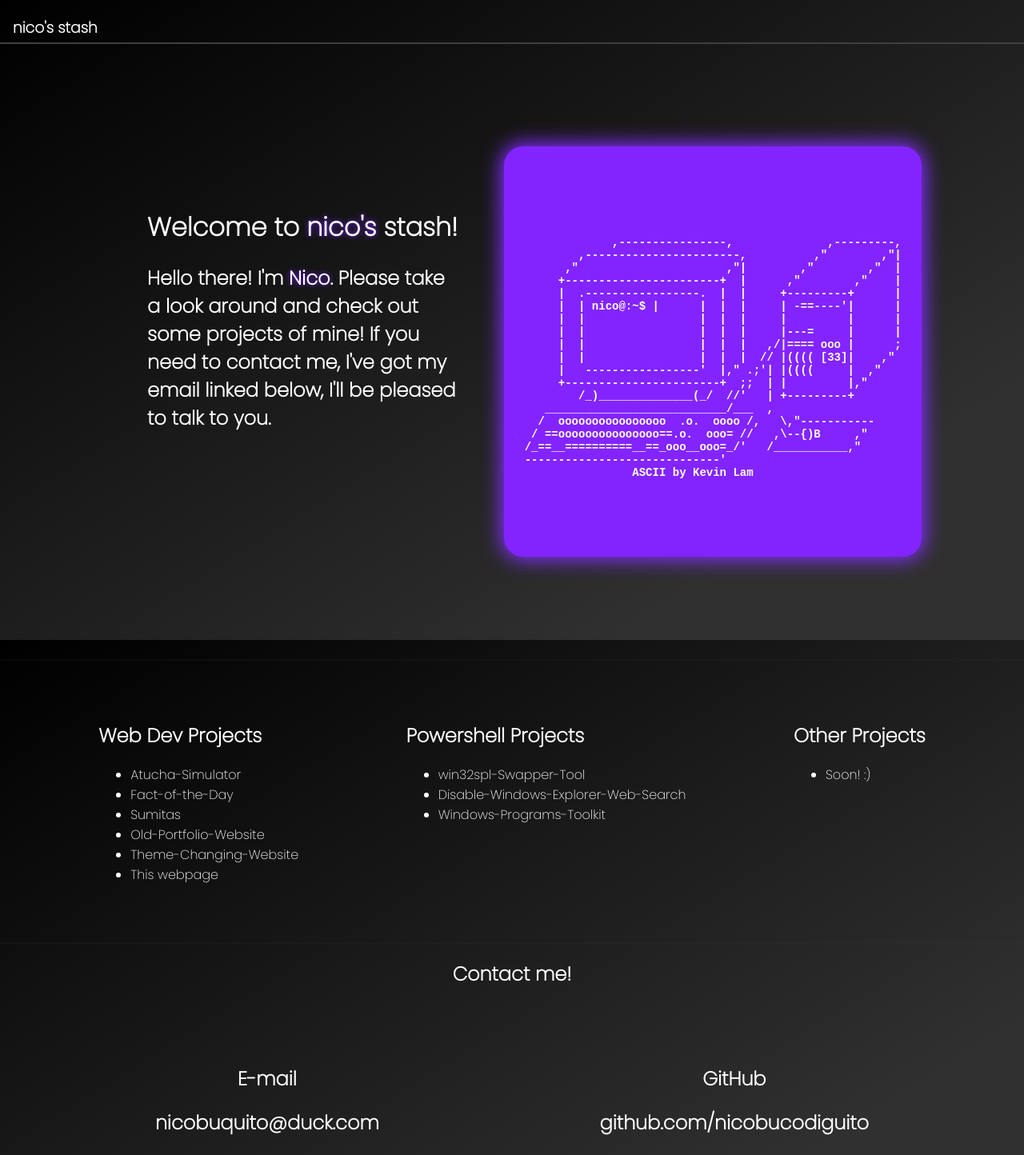
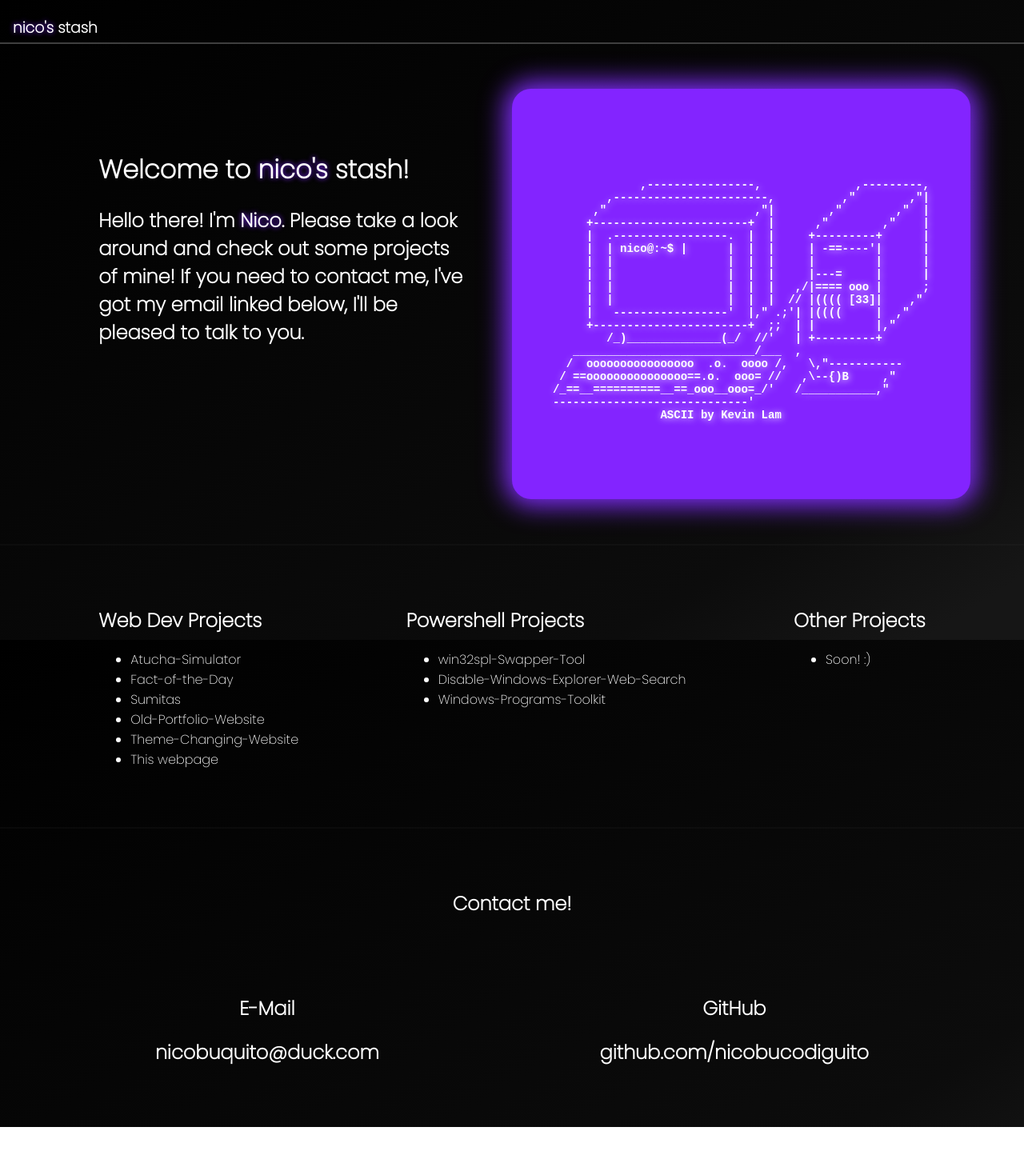
Before and after one commit to nicobucodiguito/nicobucodiguito.github.io, a plain HTML site: page index.html in a window 1280 px wide. Shown: the top 1444 px of the page at 80% size. After the commit the page ends 1409 px from the top, so only its background shows below. Drawn offline with Linux system fonts and the light colour scheme.

Commit message:
minor css changes

```diff
--- a/index.html
+++ b/index.html
@@ -14,15 +14,17 @@
 <body>
     <div class="header">
         <div class="header-content">
-            <h3>nico's stash</h3>
+            <h3><span id="nico">nico's</span> stash</h3>
         </div>
     </div>
 
     <div class="main-flex-container">
         <div class="main-container-div" id="main-container-div-1">
-            <h1>Welcome to <span id="nico">nico's</span> stash!</h1>
-            <h2>Hello there! I'm <span id="nico">Nico</span>. Please take a look around and check out some projects of mine! If you need to contact me, I've got my email linked below, I'll be pleased to talk to you.</h2>
-        </div>
+            <div id="main-container-div-1-text">
+                <h1>Welcome to <span id="nico">nico's</span> stash!</h1>
+                <h2 id="introduction">Hello there! I'm <span id="nico">Nico</span>. Please take a look around and check out some projects of mine! If you need to contact me, I've got my email linked below, I'll be pleased to talk to you.</h2>
+            </div>
+    </div>
         <div class="main-container-div" id="main-container-div-2">
             <pre><h5 id="ascii-pre"></h5></pre>
         </div>
@@ -58,11 +60,11 @@
         </div>
     </div>
 
-    <h2 style="text-align: center;">Contact me!</h2>
+    <h2 class="contacto" style="text-align: center;">Contact me!</h2>
 
     <div class="flex-container-3">
         <div>
-            <h2>E-mail</h2>
+            <h2>E-Mail</h2>
             <h2>nicobuquito@duck.com</h2>
         </div>
         <div>
--- a/style.css
+++ b/style.css
@@ -8,7 +8,7 @@
 
 body {
     font-family: 'Poppins', sans-serif;
-    background-image: linear-gradient(to bottom right, #000000 0%, #303030 80%);
+    background-image: linear-gradient(to bottom right, #000000 0%, #0c0c0c 80%, #161616 95%);
     background-attachment: fixed;
     margin: 0px;
     color: white;
@@ -32,7 +32,10 @@ ul {
     display: flex;
     flex-direction: row;
     justify-content: center;
-    padding: 128px;
+    padding-left: 64px;
+    padding-right: 64px;
+    padding-top: 56px;
+    padding-bottom: 56px;
     border-bottom: 2px solid var(--var-grey-opaque);
 }
 
@@ -57,13 +60,18 @@ ul {
     padding: 56px;
 }
 
+.contacto {
+    padding-top: 56px;
+}
+
 #main-container-div-2 {
     display: flex;
     background-color: var(--var-violet);
     border-radius: 24px;
     justify-content: center;
     font-size: 1.30em;
-    box-shadow: 0px 0px 24px 4px var(--var-violet-clear);
+    box-shadow: 0px 0px 32px 8px var(--var-violet-clear);
+    text-shadow: 1px 1px 8px rgba(255, 255, 255, 0.836);
 }
 
 #nico {
@@ -84,7 +92,7 @@ ul {
     }
 
     .main-container-div {
-        padding: 32px;
+        padding: 64px;
         width: auto;
     }
 
@@ -101,7 +109,6 @@ ul {
         align-items: center;
     }
 
-
     #main-container-div-2 {
         display: flex;
         justify-content: center;
@@ -109,4 +116,8 @@ ul {
         padding: 1em;
     }
 
+    #introduction {
+        text-align: center;
+    }
+
 }
```
